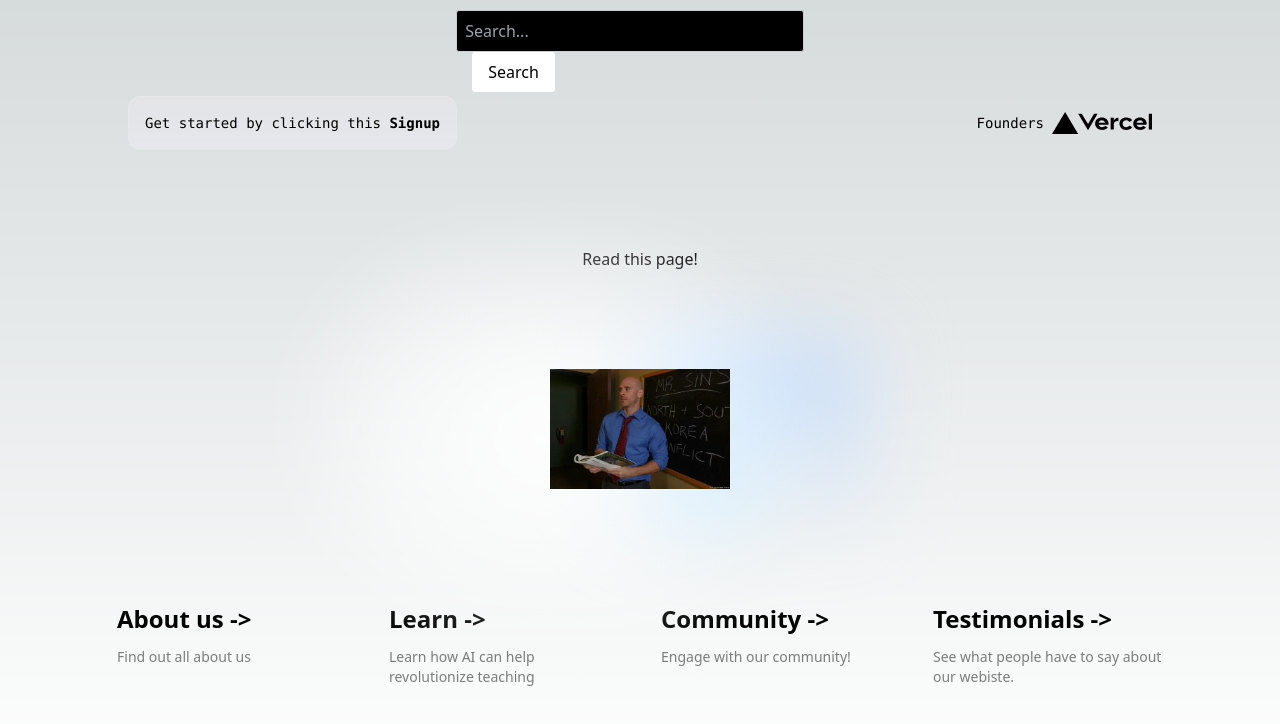
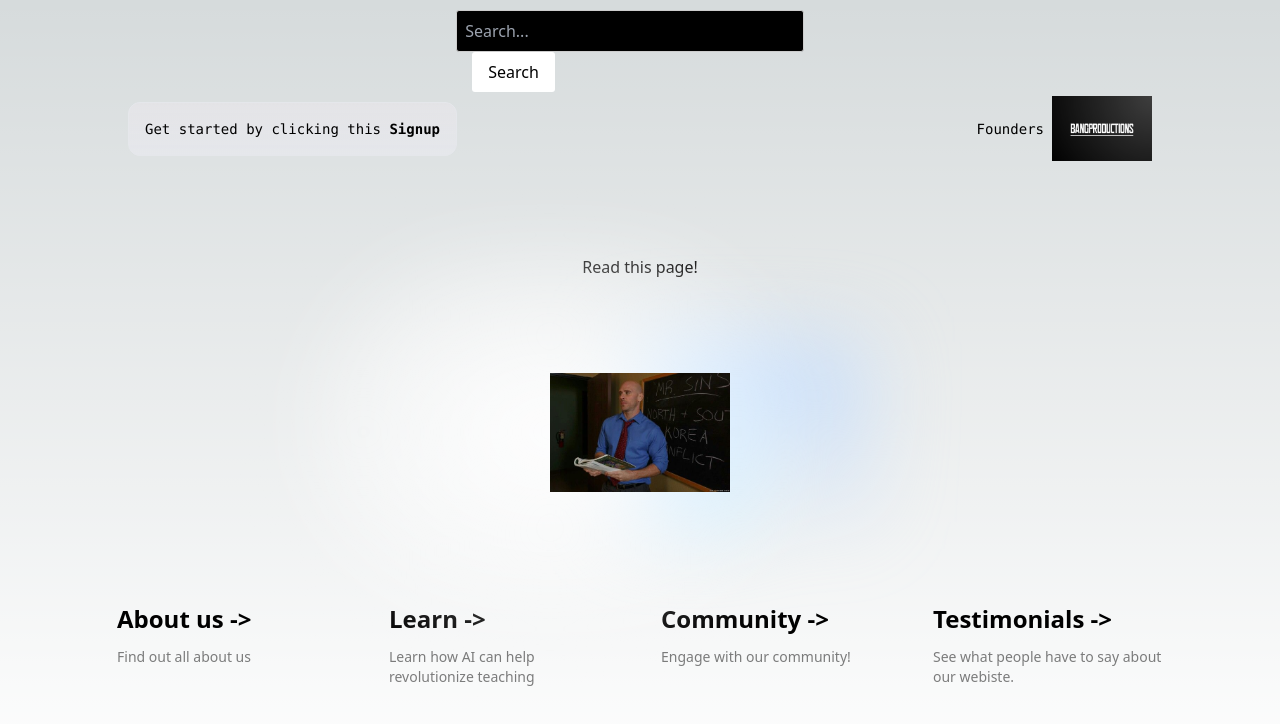
Before and after one commit to Samuel-Okongo/next.js, a Next.js app: page / in a window 1280 px wide. Shown: the top 724 px of the page. Built offline with nearby package versions, Linux system fonts and the light colour scheme.

Commit message:
added logo again

```diff
--- a/src/pages/index.tsx
+++ b/src/pages/index.tsx
@@ -81,8 +81,8 @@ export default function Home() {
           >
             {'Founders'}
             <Image
-              src="/vercel.svg"
-              alt="Vercel Logo"
+              src="/is218logo.png"
+              alt="BangProductions Logo"
               className="dark:invert"
               width={100}
               height={24}
```
